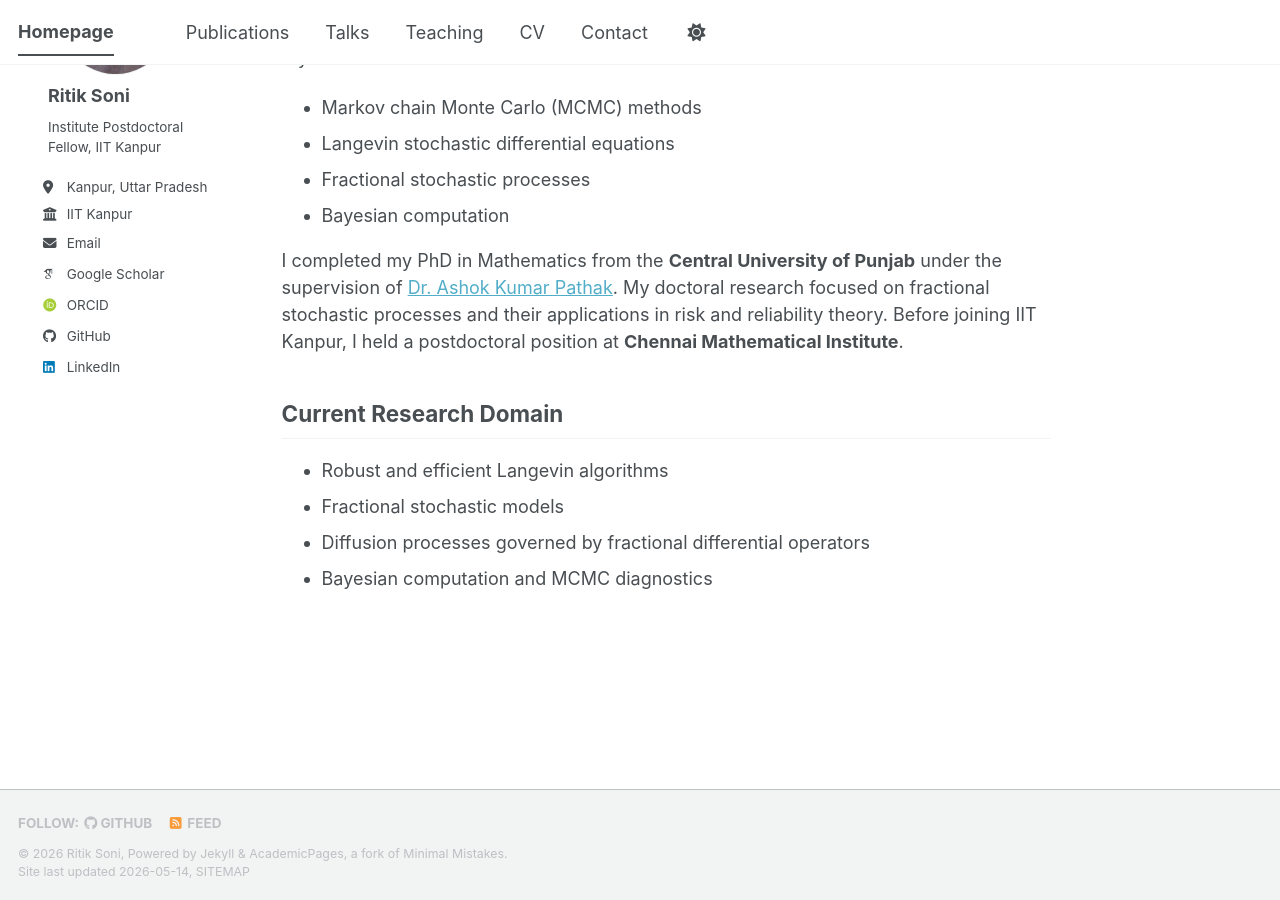
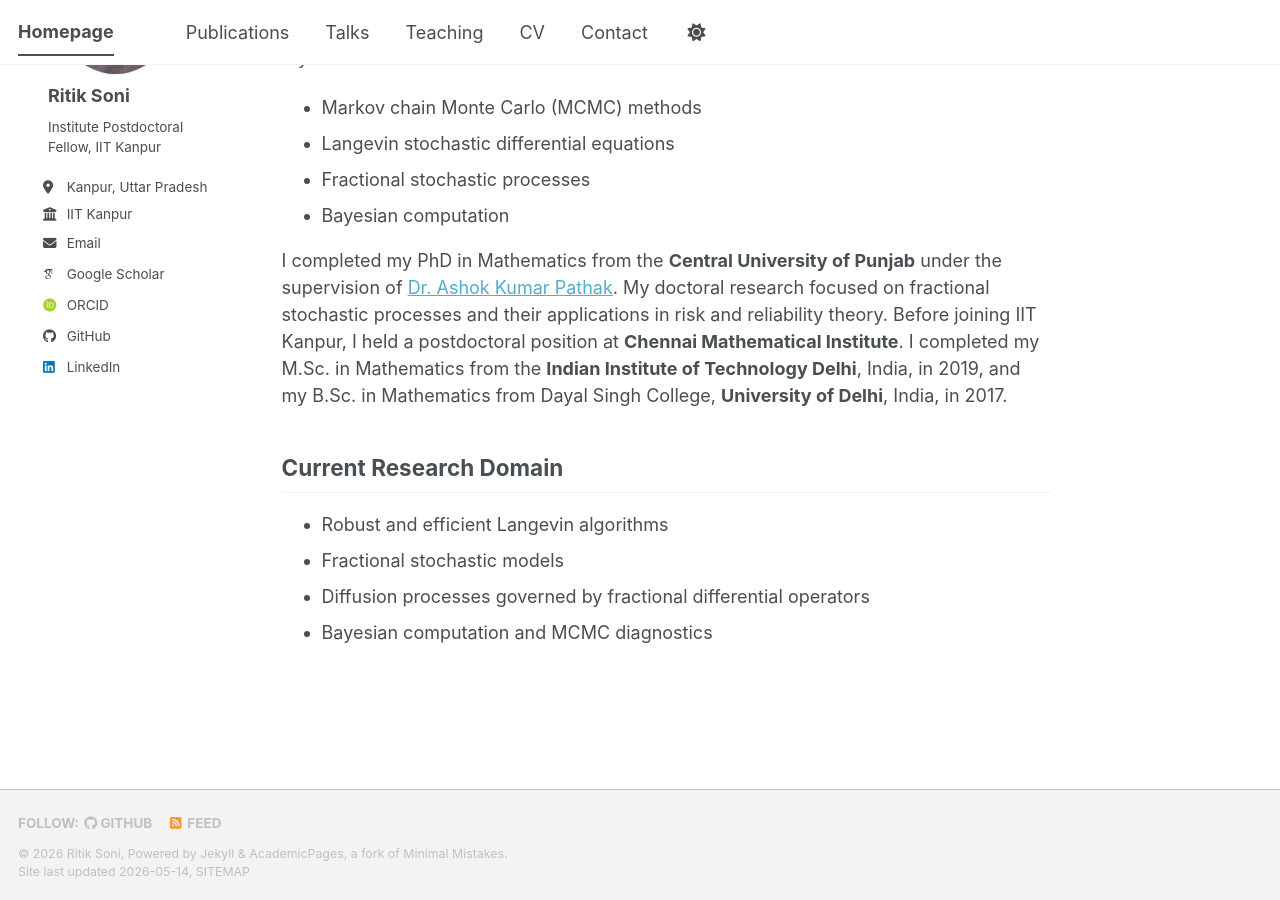
Before and after one commit to ritik824/ritik824.github.io, a Jekyll site: the page built from _pages/about.md, in a window 1280 px wide and 900 px high, scrolled down 274 px. Built offline with Jekyll 4.4.1, drawn with Linux system fonts in a browser that asks for light colours; some web fonts are replaced; a script bundle is joined from its source files by our own code; library files that are not in the unit come from our copies.

Commit message:
Expand educational background in about.md
Added educational background details including M.Sc. and B.Sc. degrees.

```diff
--- a/_pages/about.md
+++ b/_pages/about.md
@@ -22,7 +22,7 @@ My research interests include:
 - Fractional stochastic processes
 - Bayesian computation
 
-I completed my PhD in Mathematics from the **Central University of Punjab** under the supervision of [Dr. Ashok Kumar Pathak](https://sites.google.com/view/dr-ashok-kumar-pathak-dms/home). My doctoral research focused on fractional stochastic processes and their applications in risk and reliability theory. Before joining IIT Kanpur, I held a postdoctoral position at **Chennai Mathematical Institute**.
+I completed my PhD in Mathematics from the **Central University of Punjab** under the supervision of [Dr. Ashok Kumar Pathak](https://sites.google.com/view/dr-ashok-kumar-pathak-dms/home). My doctoral research focused on fractional stochastic processes and their applications in risk and reliability theory. Before joining IIT Kanpur, I held a postdoctoral position at **Chennai Mathematical Institute**. I completed my M.Sc. in Mathematics from the **Indian Institute of Technology Delhi**, India, in 2019, and my B.Sc. in Mathematics from Dayal Singh College, **University of Delhi**, India, in 2017.
 
 ## Current Research Domain
 
```
